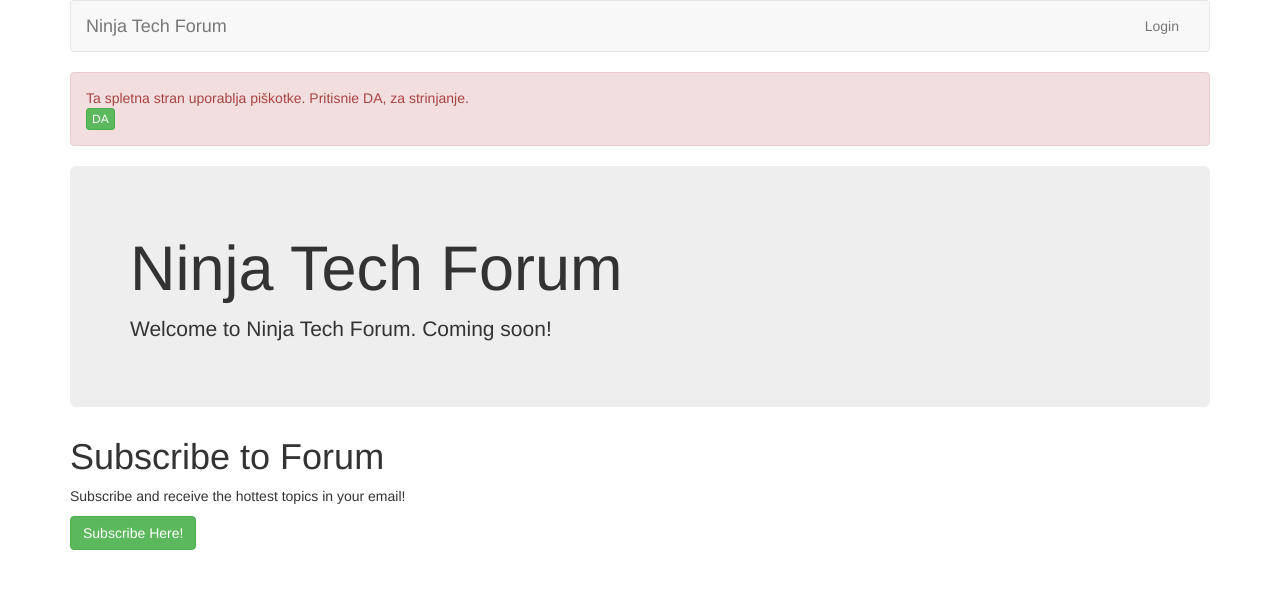
After one commit to luckie86/WD2_9_dn, a Python web app: template templates/subscribe_to_forum.html in a window 1280 px wide. The commit adds this page. Shown: the top 589 px of the page. Run offline with Jinja, Linux system fonts and the light colour scheme; the template is opened without the code that fills it: most values are stand-ins (such as "Sample title", 1, 10 or a date in 2020); some libraries are stand-ins or nearby versions.

Commit message:
added subscribe to latest topics

```diff
--- a/main.py
+++ b/main.py
@@ -5,9 +5,10 @@ import webapp2
 from handlers.topics import TopicAddHandler, TopicDetailsHandler
 from handlers.base import BaseHandler, MainHandler, CookieAlertHandler
 from handlers.comments import CommentAddHandler, CommentsListHandler
-from handlers.topics import TopicDelete, SubscribeToTopicHandler
+from handlers.topics import TopicDelete, SubscribeToTopicHandler, SubscribeToForumHandler
 from tasks.email_new_comment import EmailNewCommentWorker
 from crons.delete_topics import DeleteTopicsCron
+from crons.subscribe_to_forum import SubscribeToForumCron
 
 
 app = webapp2.WSGIApplication([
@@ -19,6 +20,8 @@ app = webapp2.WSGIApplication([
     webapp2.Route('/topic-details/<topic_id:\d+>/comment/add', CommentAddHandler, name="comment-add"),
     webapp2.Route('/topic/<topic_id:\d+>/delete', TopicDelete),
     webapp2.Route('/topic/<topic_id:\d+>/subscribe', SubscribeToTopicHandler),
+    webapp2.Route('/subscribe', SubscribeToForumHandler),
     webapp2.Route('/task/email-new-comment', EmailNewCommentWorker),
     webapp2.Route('/cron/delete-topics', DeleteTopicsCron),
+    webapp2.Route('/cron/subscribe-to-forum', SubscribeToForumCron),
 ], debug=True)
--- a/models/topic.py
+++ b/models/topic.py
@@ -9,6 +9,7 @@ class Topic(ndb.Model):
     updated = ndb.DateTimeProperty(auto_now=True)
     deleted = ndb.BooleanProperty(default=False)
     subscribers = ndb.StringProperty(repeated=True)
+    subscribers_to_forum = ndb.StringProperty(repeated=True)
 
     @staticmethod
     def create(title, text, user):
--- a/templates/base.html
+++ b/templates/base.html
@@ -34,11 +34,11 @@
                 <!-- Collect the nav links, forms, and other content for toggling -->
                 <div class="collapse navbar-collapse" id="bs-example-navbar-collapse-1">
                     <ul class="nav navbar-nav navbar-right">
-                        <li><a href="#">About</a></li>
 
                         {% if user %}
                             <li><a href="#">{{ user.email() }}</a></li>
                             <li><a href="/topic/add">Add new topic</a></li>
+                            <li><a href="/subscribe">Subscribe</a></li>
                             <li><a href="/comments/list">My Comments</a></li>
                             <li><a href="{{ logout_url }}">Logout</a></li>
                         {% else %}
--- /dev/null
+++ b/templates/subscribe_to_forum.html
@@ -0,0 +1,21 @@
+{% extends "base.html" %}
+
+{% block naslov %} Subscribe {% endblock %}
+
+
+{% block vsebina %}
+
+<div class="jumbotron">
+    <h1> Ninja Tech Forum </h1>
+    <p>Welcome to Ninja Tech Forum. Coming soon! </p>
+</div>
+
+
+<h1> Subscribe to Forum</h1>
+<p> Subscribe and receive the hottest topics in your email!</p>
+    <form method="post" action="/subscribe">
+        <input type="hidden" name="csrf_token" value="{{csrf_token}}">
+        <button class="btn btn-success btn"> Subscribe Here! </button>
+    </form>
+
+{% endblock %}
```
Also changed, not shown: cron.yaml (+6 -1 lines), crons/subscribe_to_forum.py (added, +22 -0 lines), handlers/topics.py (+17 -0 lines), index.yaml (added, +16 -0 lines).
